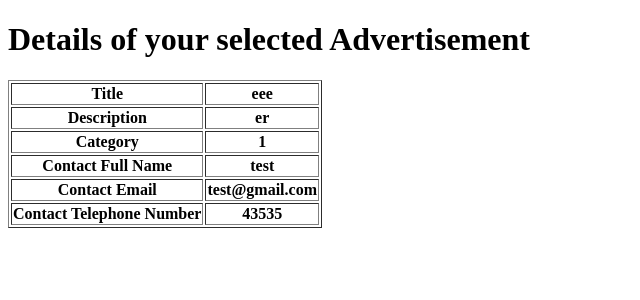
After one commit to Noor-Z1/A-Website-for-Advertisement, a Flask app: page /SeeMore/1 in a window 1280 px wide. The commit adds this page. Shown: the top 300 px of the page, without its empty margins (0-640 px from the left). Run offline with Flask 3, Linux system fonts and the light colour scheme; data comes from the database, SQL or seed files in the repository; lists and menus that the app fills with data are empty.

Commit message:
show more functionality

```diff
--- a/main.py
+++ b/main.py
@@ -93,14 +93,20 @@ def showadvertisements():
     return render_template("search.html", type=category_name, data=filtered, msg= msg)
 
 
-
-# TO DO : NOOR
-@app.route("/SeeMore<id>")
+@app.route("/SeeMore/<id>")
 def showMore(id):
     aid = id
-    pass
 
+    conn = sqlite3.connect("adv.db")
+    c = conn.cursor()
+    c.execute("SELECT * from Advertisement where aid = ?", aid)
+    row = c.fetchall()
+    uname= row[0][4]
 
+    c.execute("SELECT fullname, email, telno from User WHERE username = ?", (uname,))
+    contact = c.fetchall()
+    c.close()
+    return render_template("details.html", adData=row[0], contactData=contact[0])
 
 
 @app.route("/login", methods=['GET', 'POST'])
--- /dev/null
+++ b/templates/details.html
@@ -0,0 +1,36 @@
+<!DOCTYPE html>
+<html lang="en">
+<head>
+    <meta charset="UTF-8">
+    <title>Details of your selected Advertisement</title>
+</head>
+<body>
+<h1>Details of your selected Advertisement</h1>
+<table border="1">
+        <tr>
+            <th>Title</th>
+            <th>{{ adData[1] }}</th>
+        </tr>
+         <tr>
+            <th>Description</th>
+             <th>{{ adData[2] }}</th>
+        </tr>
+        <tr>
+            <th>Category</th>
+            <th>{{ adData[5] }}</th>
+        </tr>
+          <tr>
+            <th>Contact Full Name</th>
+              <th>{{ contactData[0] }}</th>
+        </tr>
+        <tr>
+            <th>Contact Email</th>
+              <th>{{ contactData[1] }}</th>
+        </tr>
+        <tr>
+            <th>Contact Telephone Number</th>
+              <th>{{ contactData[2] }}</th>
+        </tr>
+ </table>
+</body>
+</html>
--- a/templates/search.html
+++ b/templates/search.html
@@ -20,7 +20,7 @@
         <td>{{ rows[1] }}</td>
         <td>{{ rows[2] }}</td>
         <td>{{ rows[4] }}</td>
-        <td><a href="/SeeMore{{ rows[0] }}">See More</a></td>
+        <td><a href="/SeeMore/{{ rows[0] }}">See More</a></td>
         {% endfor %}
  </table>
 {% endif %}
```
